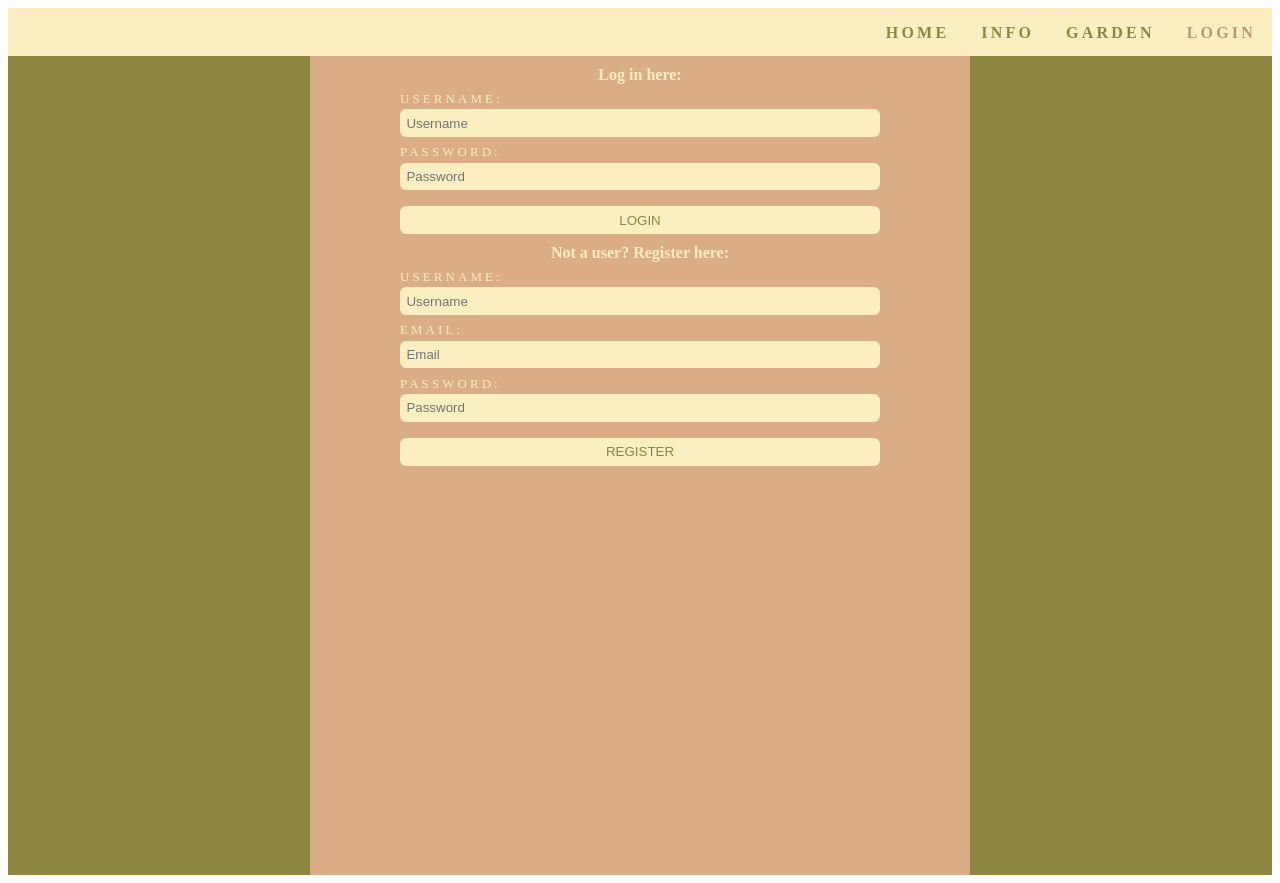
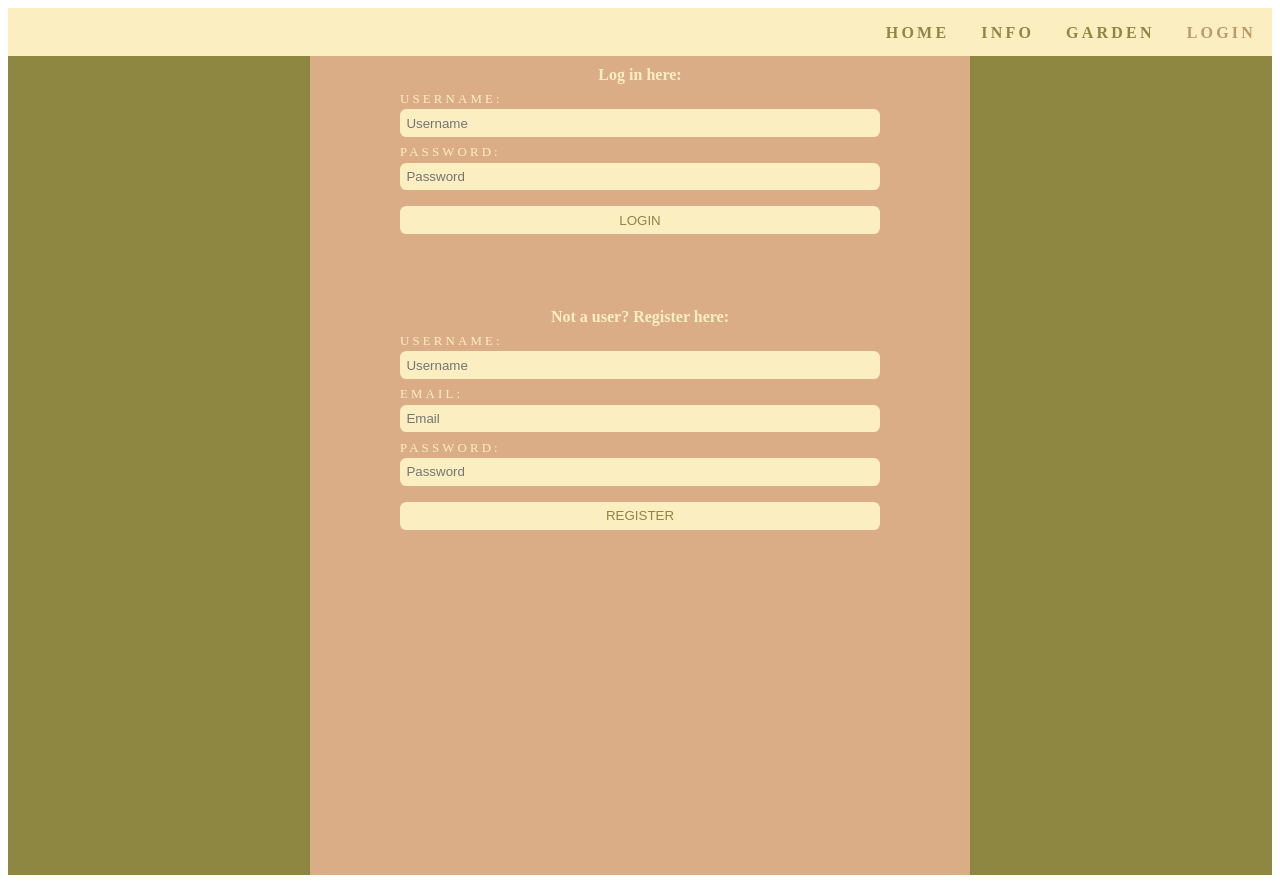
Before and after one commit to YouGuavas/gardening-tracker, a React (Create React App) app in the folder client/: page /login in a window 1280 px wide. Built offline with nearby package versions, Linux system fonts and the light colour scheme; the HTML template or start-up script is replaced by a standard one.

Commit message:
Move 2nd form down a bit

```diff
--- a/client/src/styles/Login.scss
+++ b/client/src/styles/Login.scss
@@ -9,6 +9,9 @@
     margin: 0 auto;
     padding-bottom: 0.6rem;
     position: relative;
+    &:nth-child(2) {
+      margin-top: 4rem;
+    }
     h4.form-title {
       margin: 0;
     }
```
